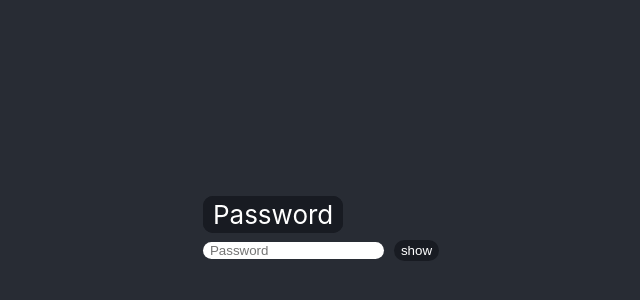
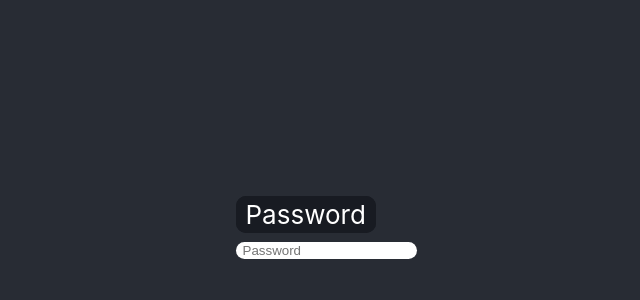
Before and after one commit to Temrer/FrontEnd, a React (Create React App) app: page / in a window 1280 px wide. Shown: the part 170-470 px from the top of the page, without its empty margins (309-949 px from the left). Built offline with nearby package versions, Linux system fonts and the light colour scheme.

Commit message:
added reset textType=password on input.vlue=none

```diff
--- a/src/App.css
+++ b/src/App.css
@@ -7,11 +7,6 @@
   pointer-events: none;
 }
 
-@media (prefers-reduced-motion: no-preference) {
-  .App-logo {
-    animation: App-logo-spin infinite 20s linear;
-  }
-}
 
 .App-header {
   background-color: #282c34;
--- a/src/Login Ui/PasswordForm.js
+++ b/src/Login Ui/PasswordForm.js
@@ -27,6 +27,9 @@
 
     handleChange(event) {
         this.setState({value: event.target.value});
+        if(!this.state.value){
+            this.setState({passwordIsShown: false,})
+        }
     }
 
     handleSubmit(event) {
@@ -38,6 +41,16 @@
     toggleText() {
         console.log("you toggled text to " + !this.state.passwordIsShown);
         this.setState({passwordIsShown: !this.state.passwordIsShown});
+    }
+
+    renderToggleTextButton() {
+        if(this.state.value){
+            return(
+                <div className='Password Toggle-text-button-placeholder flex'>
+                    <ShowButton className='Password Toggle-text-button flex' onClick={()=>this.toggleText()}></ShowButton>
+                </div>
+            );
+        }
     }
 
     render() {
@@ -55,9 +68,7 @@
                             placeholder='Password'>
                             </input>
                         </form>
-                        <div className='Password Toggle-text-button-placeholder flex'>
-                            <ShowButton className='Password Toggle-text-button flex' onClick={()=>this.toggleText()}></ShowButton>
-                        </div>
+                        {this.renderToggleTextButton()}
                     </div>
                 </div>
             </>
```
